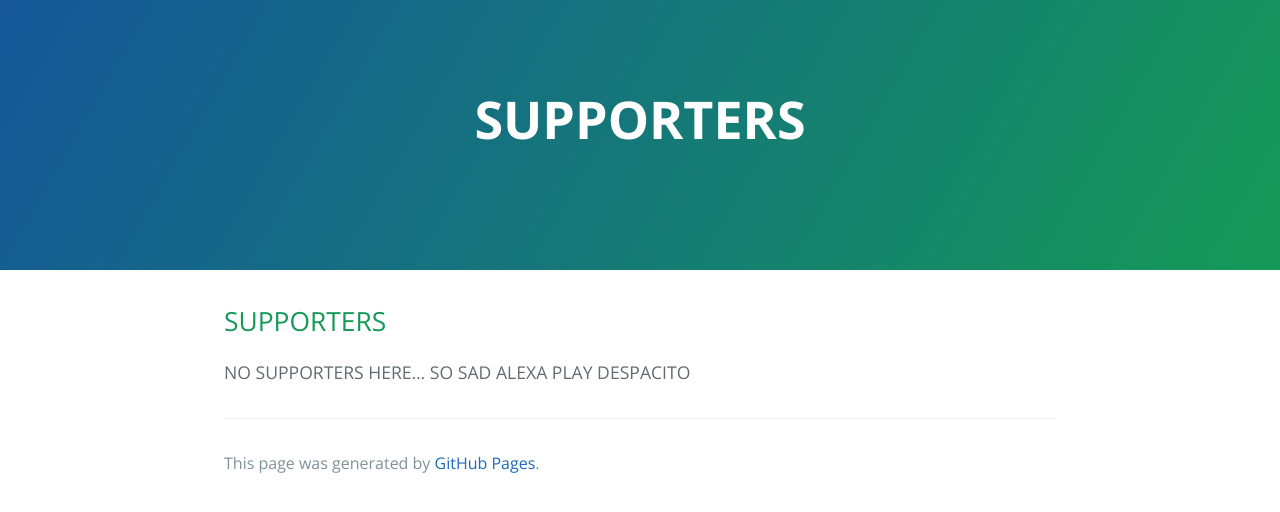
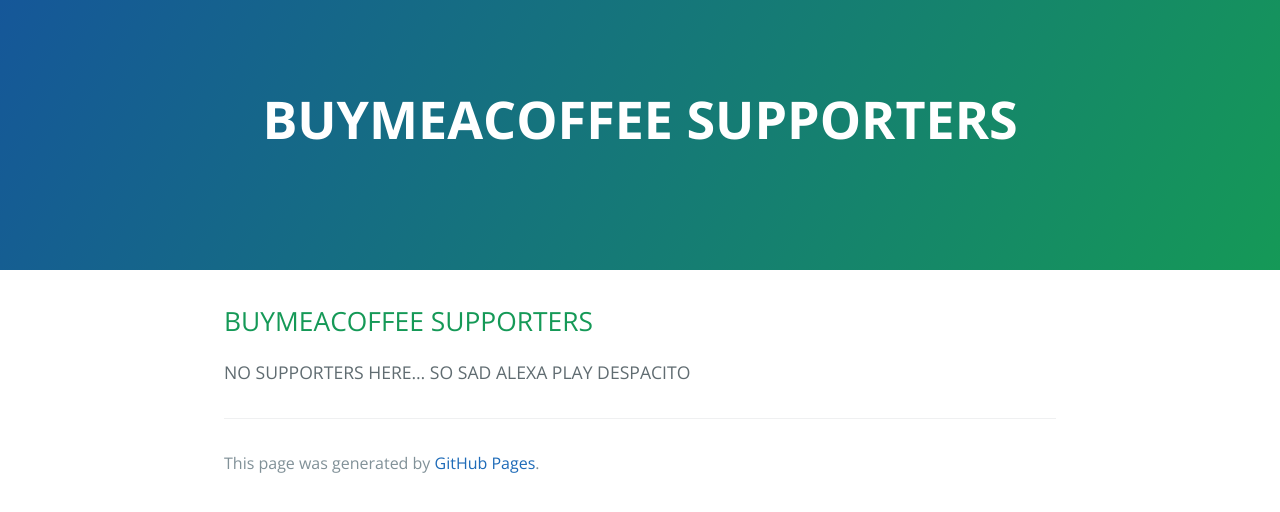
Before and after one commit to Verdem-crypto/verdem-crypto.github.io, a Jekyll site: the page built from supporters.md, in a window 1280 px wide. Shown: the top 512 px of the page. Built offline with Jekyll 4.4.1, drawn with Linux system fonts in a browser that asks for light colours; our own code applies the rules of GitHub Pages for plain Markdown files; the repository's description, which GitHub fills in, is left out.

Commit message:
Update supporters.md

```diff
--- a/supporters.md
+++ b/supporters.md
@@ -1,2 +1,2 @@
-## SUPPORTERS
+## BUYMEACOFFEE SUPPORTERS
 NO SUPPORTERS HERE... SO SAD ALEXA PLAY DESPACITO
```
